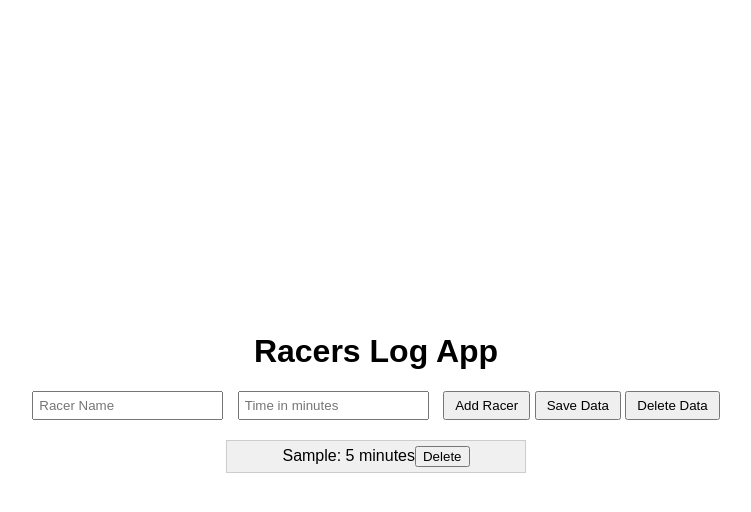
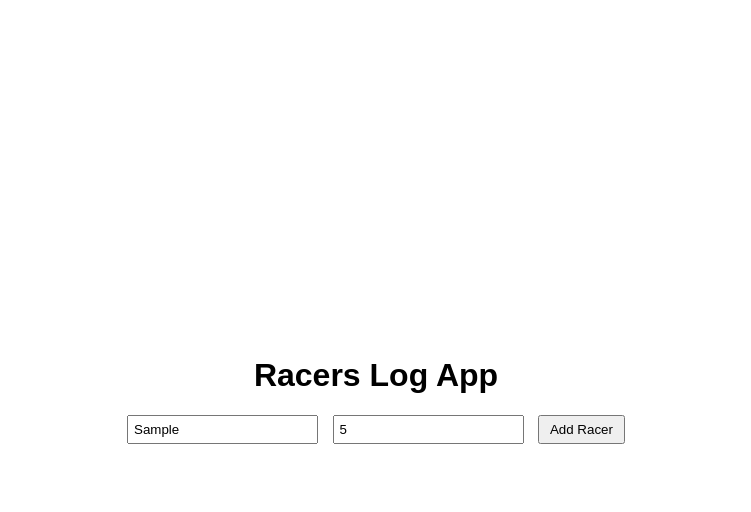
Before and after one commit to DietrichSab/Bike-racer-project, a plain HTML site: page index.html in a window 1280 px wide. Both pictures are taken after typing "Sample", "5" into the empty fields and a click on the button "Add Racer". Shown: the whole page, without its empty margins (264-1015 px from the left). Drawn offline with Linux system fonts and the light colour scheme.

Commit message:
Reverted back
buttons were useless and added more  and needed

```diff
--- a/app.js
+++ b/app.js
@@ -1,38 +1,32 @@
+// Sample array to store racers and their times
 let racers = [];
 
 window.addEventListener('load', () => {
-    loadData();
-    updateRacersList();
+    const savedRacers = localStorage.getItem('racers');
+    if (savedRacers) {
+        racers = JSON.parse(savedRacers);
+        updateRacersList();
+    }
 });
 
 function addRacer() {
     const nameInput = document.getElementById('nameInput');
     const timeInput = document.getElementById('timeInput');
-
-    const name = nameInput.value.trim();
-    const time = parseInt(timeInput.value);
-
-    if (name === '' || isNaN(time)) {
-        alert('Please enter valid name and time.');
-        return;
-    }
-
+@ -16,6 +24,8 @@ function addRacer() {
     const racer = { name, time };
     racers.push(racer);
+
+    localStorage.setItem('racers', JSON.stringify(racers));
 
     updateRacersList();
     nameInput.value = '';
     timeInput.value = '';
-}
-
-function updateRacersList() {
+@ -25,11 +35,25 @@ function updateRacersList() {
     const racersList = document.getElementById('racersList');
     racersList.innerHTML = '';
 
-    // Sort racers array by time in ascending order
-    const sortedRacers = racers.slice().sort((a, b) => a.time - b.time);
-
-    sortedRacers.forEach((racer, index) => {
+    racers.forEach((racer) => {
+    racers.forEach((racer, index) => {
         const listItem = document.createElement('li');
         listItem.textContent = `${racer.name}: ${racer.time} minutes`;
 
@@ -49,24 +43,6 @@ function updateRacersList() {
 
 function deleteRacer(index) {
     racers.splice(index, 1);
+    localStorage.setItem('racers', JSON.stringify(racers));
     updateRacersList();
 }
-
-function saveData() {
-    localStorage.setItem('racers', JSON.stringify(racers));
-    alert('Data saved.');
-}
-
-function deleteData() {
-    localStorage.removeItem('racers');
-    racers = [];
-    updateRacersList();
-    alert('Data deleted.');
-}
-
-function loadData() {
-    const savedRacers = localStorage.getItem('racers');
-    if (savedRacers) {
-        racers = JSON.parse(savedRacers);
-    }
-}
--- a/index.html
+++ b/index.html
@@ -13,8 +13,6 @@
             <input type="text" id="nameInput" placeholder="Racer Name">
             <input type="number" id="timeInput" placeholder="Time in minutes">
             <button onclick="addRacer()">Add Racer</button>
-            <button onclick="saveData()">Save Data</button>
-            <button onclick="deleteData()">Delete Data</button>
         </div>
         <div class="racers-list">
             <ul id="racersList"></ul>
```
